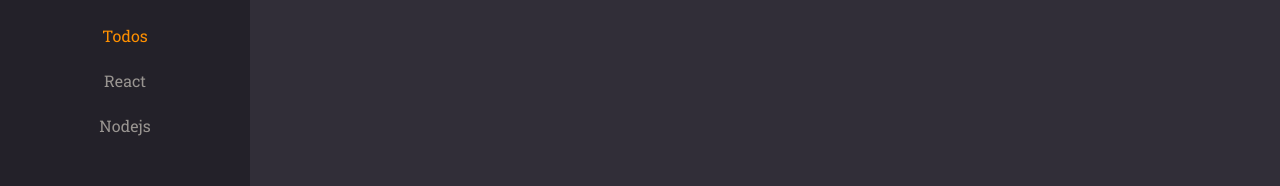
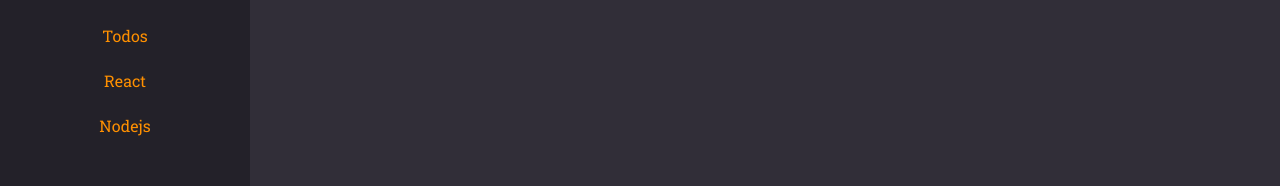
Before and after one commit to Leonardolira01/NotesForYou, a React (Vite) app: page / in a window 1280 px wide. Shown: the part 144-330 px from the top of the page. Built offline with nearby package versions, Linux system fonts and the light colour scheme.

Commit message:
Corrigindo alertas do Styled Component no ButtonText

```diff
--- a/src/components/ButtonText/index.jsx
+++ b/src/components/ButtonText/index.jsx
@@ -4,7 +4,7 @@
   return (
     <Container
       type="button"
-      isActive={isActive}
+      $isactive={isActive.toString()}
       {...rest}
     >
       {title}
--- a/src/components/ButtonText/styles.js
+++ b/src/components/ButtonText/styles.js
@@ -2,7 +2,7 @@
 
 export const Container = styled.button`
   background: none; //sem nenhum background;
-  color: ${({ theme, isActive }) => isActive ? theme.COLORS.ORANGE : theme.COLORS.GRAY_100}; // Se isActive estiver ativo é laranja, se não estiver vou aplicar uma outra cor que será GRAY.100
+  color: ${({ theme, $isactive }) => $isactive ? theme.COLORS.ORANGE : theme.COLORS.GRAY_100}; // Se isactive estiver ativo é laranja, se não estiver vou aplicar uma outra cor que será GRAY.100
 
   border: none; //sem nenhuma borda;
   font-size: 16px;
```
